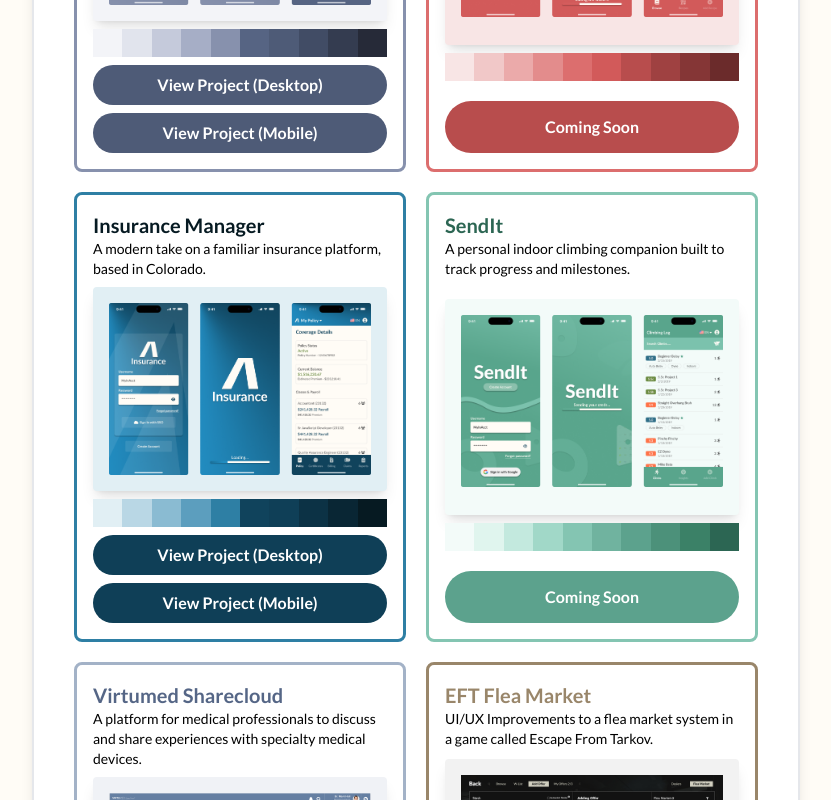
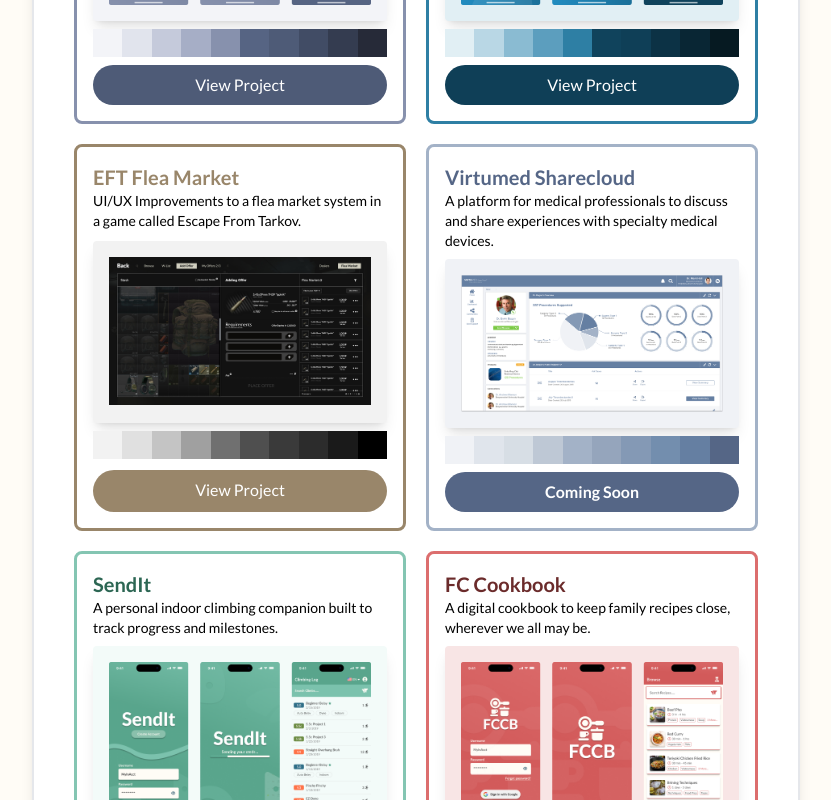
Before and after one commit to Natchez/afcwebsite, an Angular app: page / in a window 1280 px wide. Shown: the part 1340-2140 px from the top of the page, without its empty margins (224-1055 px from the left). Built offline with nearby package versions, Linux system fonts and the light colour scheme.

Commit message:
Dropdowns & Material
Added dropdowns for projects with multiple views

```diff
--- a/angular.json
+++ b/angular.json
@@ -30,6 +30,7 @@
               }
             ],
             "styles": [
+              "src/custom-theme.scss",
               "src/styles.css"
             ]
           },
--- a/package.json
+++ b/package.json
@@ -10,10 +10,12 @@
   },
   "private": true,
   "dependencies": {
+    "@angular/cdk": "^20.0.5",
     "@angular/common": "^20.0.0",
     "@angular/compiler": "^20.0.0",
     "@angular/core": "^20.0.0",
     "@angular/forms": "^20.0.0",
+    "@angular/material": "^20.0.5",
     "@angular/platform-browser": "^20.0.0",
     "@angular/router": "^20.0.0",
     "@tailwindcss/postcss": "^4.1.10",
--- a/src/app/app.html
+++ b/src/app/app.html
@@ -137,7 +137,7 @@
         </p>
       </div>
       <div
-        class="project md:col-span-1 grid gap-2 border-3 border-wds-400 rounded-lg p-4">
+        class="order-1 project md:col-span-1 grid gap-2 border-3 border-wds-400 rounded-lg p-4">
         <div class="">
           <h4 class="text-xl text-wds-900 font-bold">WhiteDot Studio</h4>
           <p class="text-sm">
@@ -167,25 +167,37 @@
           <div class="h-7 bg-wds-800"></div>
           <div class="h-7 bg-wds-900"></div>
         </div>
-        <a target="_blank"
-           class="bg-wds-600 rounded-full font-bold text-white text-center p-2 transition duration-150 ease-in-out transform hover:scale-103 hover:shadow-sm cursor-pointer"
+        <button
+          class="bg-wds-600 rounded-full text-white text-center p-2 transition duration-150 ease-in-out transform hover:bg-wds-400 hover:shadow-sm cursor-pointer"
+          [matMenuTriggerFor]="wdsmenu"
+          href="">View Project
+        </button>
+        <mat-menu #wdsmenu="matMenu"
+                  class="bg-white">
+          <ul>
+            <li
+              class="p-2">
+              <a
+                target="_blank"
                 rel="noopener noreferrer"
                 href="https://www.figma.com/proto/bL5Hj7HlDaLMDzeLnX0DBx/Resume?node-id=429-15&p=f&viewport=-56%2C140%2C0.11&t=UMeWVArJN7hEiYXc-0&scaling=min-zoom&content-scaling=fixed&starting-point-node-id=546%3A1921&show-proto-sidebar=1">
-          <button class="cursor-pointer">
-            View Project (Desktop)
-          </button>
+                View Project On Desktop
               </a>
-        <a target="_blank"
-           class="bg-wds-600 rounded-full font-bold text-white text-center p-2 transition duration-150 ease-in-out transform hover:scale-103 hover:shadow-sm cursor-pointer"
+            </li>
+            <li
+              class="p-2">
+              <a
+                target="_blank"
                 rel="noopener noreferrer"
                 href="https://www.figma.com/proto/bL5Hj7HlDaLMDzeLnX0DBx/Resume?node-id=429-15&p=f&viewport=-877%2C291%2C0.48&t=UMeWVArJN7hEiYXc-0&scaling=min-zoom&content-scaling=fixed&starting-point-node-id=475%3A5945&show-proto-sidebar=1">
-          <button class="cursor-pointer">
-            View Project (Mobile)
-          </button>
+                View Project On Mobile Device
               </a>
+            </li>
+          </ul>
+        </mat-menu>
       </div>
       <div
-        class="project md:col-span-1 grid gap-2 border-3 border-fccb-400 rounded-lg p-4">
+        class="order-6 project md:col-span-1 grid gap-2 border-3 border-fccb-400 rounded-lg p-4">
         <div class="">
           <h4 class="text-xl text-fccb-900 font-bold">FC Cookbook</h4>
           <p class="text-sm">
@@ -220,7 +232,7 @@
         </button>
       </div>
       <div
-        class="project md:col-span-1 grid gap-2 border-3 border-ins-400 rounded-lg p-4">
+        class="order-2 project md:col-span-1 grid gap-2 border-3 border-ins-400 rounded-lg p-4">
         <div class="">
           <h4 class="text-xl text-ins-900 font-bold">Insurance Manager</h4>
           <p class="text-sm">
@@ -250,25 +262,37 @@
           <div class="h-7 bg-ins-800"></div>
           <div class="h-7 bg-ins-900"></div>
         </div>
-        <a target="_blank"
-           class="bg-ins-600 rounded-full font-bold text-white text-center p-2 transition duration-150 ease-in-out transform hover:scale-103 hover:shadow-sm cursor-pointer"
+        <button
+          class="bg-ins-600 rounded-full text-white text-center p-2 transition duration-150 ease-in-out transform hover:bg-ins-400 hover:shadow-sm cursor-pointer"
+          [matMenuTriggerFor]="wdsmenu"
+          href="">View Project
+        </button>
+        <mat-menu #wdsmenu="matMenu"
+                  class="bg-white">
+          <ul>
+            <li
+              class="p-2">
+              <a
+                target="_blank"
                 rel="noopener noreferrer"
                 href="https://xd.adobe.com/view/6e4c69f4-8840-4c5d-adc8-8d3f5d5de695-3b1f/">
-          <button class="cursor-pointer">
-            View Project (Desktop)
-          </button>
+                View Project On Desktop
               </a>
-        <a target="_blank"
-           class="bg-ins-600 rounded-full font-bold text-white text-center p-2 transition duration-150 ease-in-out transform hover:scale-103 hover:shadow-sm cursor-pointer"
+            </li>
+            <li
+              class="p-2">
+              <a
+                target="_blank"
                 rel="noopener noreferrer"
                 href="https://www.figma.com/proto/dcS0TJ1zqMN2FqIFbifemz/Insurance-Platform?page-id=249%3A1843&node-id=349-12033&p=f&viewport=-490%2C58%2C0.23&t=98dfA88dnSnR2flz-1&scaling=scale-down&content-scaling=fixed&starting-point-node-id=349%3A12038">
-          <button class="cursor-pointer">
-            View Project (Mobile)
-          </button>
+                View Project On Mobile Device
               </a>
+            </li>
+          </ul>
+        </mat-menu>
       </div>
       <div
-        class="project md:col-span-1 grid gap-2 border-3 border-sendit-400 rounded-lg p-4">
+        class="order-5 project md:col-span-1 grid gap-2 border-3 border-sendit-400 rounded-lg p-4">
         <div class="">
           <h4 class="text-xl text-sendit-900 font-bold">SendIt</h4>
           <p class="text-sm">
@@ -304,7 +328,7 @@
         </button>
       </div>
       <div
-        class="project md:col-span-1 grid gap-2 border-3 border-vtm-400 rounded-lg p-4">
+        class="order-4 project md:col-span-1 grid gap-2 border-3 border-vtm-400 rounded-lg p-4">
         <div class="">
           <h4 class="text-xl text-vtm-900 font-bold">Virtumed
                                                      Sharecloud</h4>
@@ -340,7 +364,7 @@
         </button>
       </div>
       <div
-        class="project md:col-span-1 grid gap-2 border-3 border-eft-accent rounded-lg p-4">
+        class="order-3 project md:col-span-1 grid gap-2 border-3 border-eft-accent rounded-lg p-4">
         <div class="">
           <h4 class="text-xl text-eft-accent font-bold">
             EFT Flea Market
@@ -374,7 +398,7 @@
           <div class="h-7 bg-eft-900"></div>
         </div>
         <a target="_blank"
-           class="bg-eft-accent rounded-full font-bold text-white text-center p-2 transition duration-150 ease-in-out transform hover:scale-103 hover:shadow-sm cursor-pointer"
+           class="bg-eft-accent rounded-full text-white text-center p-2 transition duration-150 ease-in-out transform hover:bg-eft-500 hover:shadow-sm cursor-pointer"
            rel="noopener noreferrer"
            href="https://xd.adobe.com/view/257ac52b-226d-4756-a54a-bb4582dde667-7029/">
           <button class="cursor-pointer">
--- /dev/null
+++ b/src/custom-theme.scss
@@ -0,0 +1,11 @@
+
+// Custom Theming for Angular Material
+// For more information: https://material.angular.dev/guide/theming
+@use '@angular/material' as mat;
+
+html {
+  @include mat.menu-overrides((
+  container-color: white,
+    item-spacing: 10px,
+  ));
+}
--- a/src/index.html
+++ b/src/index.html
@@ -9,6 +9,8 @@
   <link rel="preconnect" href="https://fonts.googleapis.com">
   <link rel="preconnect" href="https://fonts.gstatic.com" crossorigin>
   <link href="https://fonts.googleapis.com/css2?family=Lato:wght@400;700;900&display=swap" rel="stylesheet">
+  <link href="https://fonts.googleapis.com/css2?family=Roboto:wght@300;400;500&display=swap" rel="stylesheet">
+  <link href="https://fonts.googleapis.com/icon?family=Material+Icons" rel="stylesheet">
 </head>
 <body class="font-sans" id="top">
   <app-root></app-root>
```
Also changed, not shown: src/app/app.ts (+4 -3 lines), 1 other file (tests, documents, lock files or other folders). Lines whose indentation alone changed are shown as unchanged.
